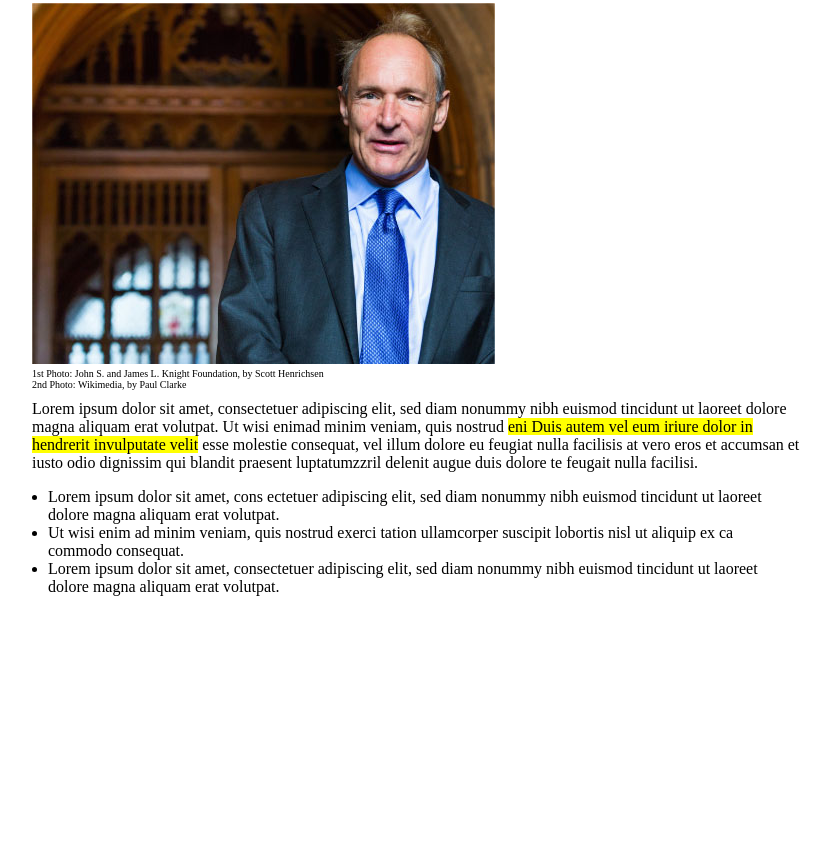
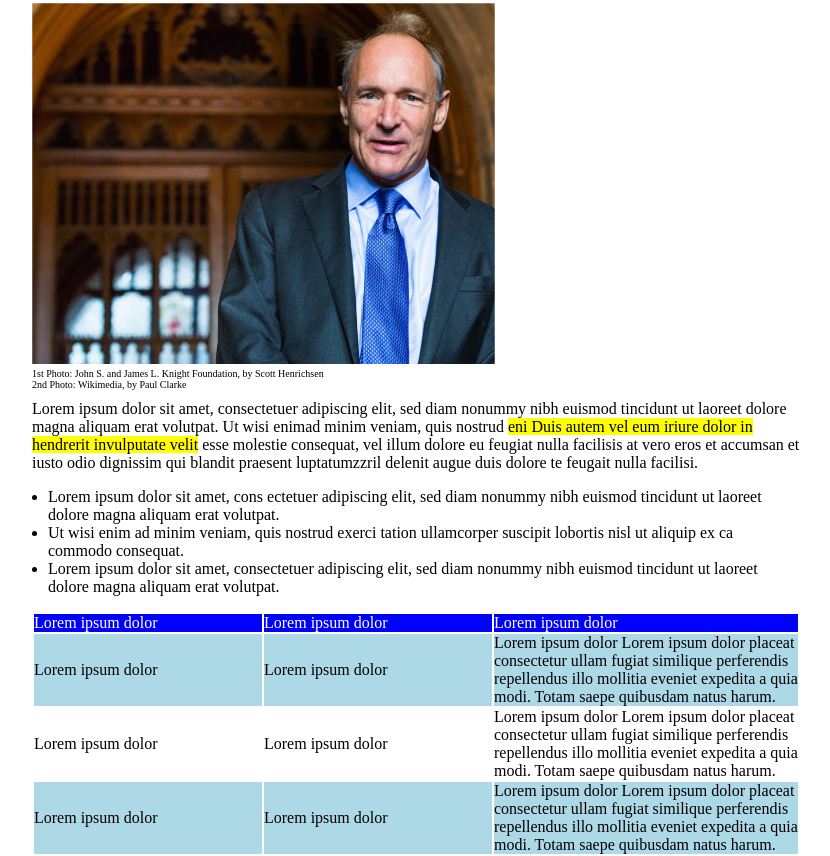
Before and after one commit to DaviLeoMeda/html-css-booleaner, a plain HTML site: page index.html in a window 1280 px wide. Shown: the part 691-1547 px from the top of the page, without its empty margins (224-1054 px from the left). Before the commit the page ends 1303 px from the top, so only its background shows below. Drawn offline with Linux system fonts and the light colour scheme.

Commit message:
Sezione Table completata

```diff
--- a/asset/style.css
+++ b/asset/style.css
@@ -42,3 +42,16 @@ section{
 ul{
     margin: 1em;
 }
+
+thead{
+    background-color: blue;
+    color: white;
+}
+
+.spazio{
+    width: 30%;
+}
+
+.colore{
+    background-color: lightblue;
+}
--- a/index.html
+++ b/index.html
@@ -45,6 +45,42 @@
             </ul>
         </section>
 
+        <!-- Sezione Table -->
+
+        <section>
+
+            <table>
+                <thead>
+                    <tr>
+                        <td class="spazio">Lorem ipsum dolor</td>
+                        <td class="spazio">Lorem ipsum dolor</td>
+                        <td>Lorem ipsum dolor</td>
+                    </tr>
+                </thead>
+
+                <tbody>
+                    <tr class="colore">
+                        <td class="spazio">Lorem ipsum dolor</td>
+                        <td class="spazio">Lorem ipsum dolor</td>
+                        <td>Lorem ipsum dolor Lorem ipsum dolor placeat consectetur ullam fugiat similique perferendis repellendus illo mollitia eveniet expedita a quia modi. Totam saepe quibusdam natus harum.</td>
+                    </tr>
+                    <tr>
+                        <td class="spazio">Lorem ipsum dolor</td>
+                        <td class="spazio">Lorem ipsum dolor</td>
+                        <td>Lorem ipsum dolor Lorem ipsum dolor placeat consectetur ullam fugiat similique perferendis repellendus illo mollitia eveniet expedita a quia modi. Totam saepe quibusdam natus harum.</td>
+                    </tr>
+                    <tr class="colore">
+                        <td class="spazio">Lorem ipsum dolor</td>
+                        <td class="spazio">Lorem ipsum dolor</td>
+                        <td>Lorem ipsum dolor Lorem ipsum dolor placeat consectetur ullam fugiat similique perferendis repellendus illo mollitia eveniet expedita a quia modi. Totam saepe quibusdam natus harum.</td>
+                    </tr>
+
+                </tbody>
+            </table>
+        </section>
+
+
+
 
 
 
```
